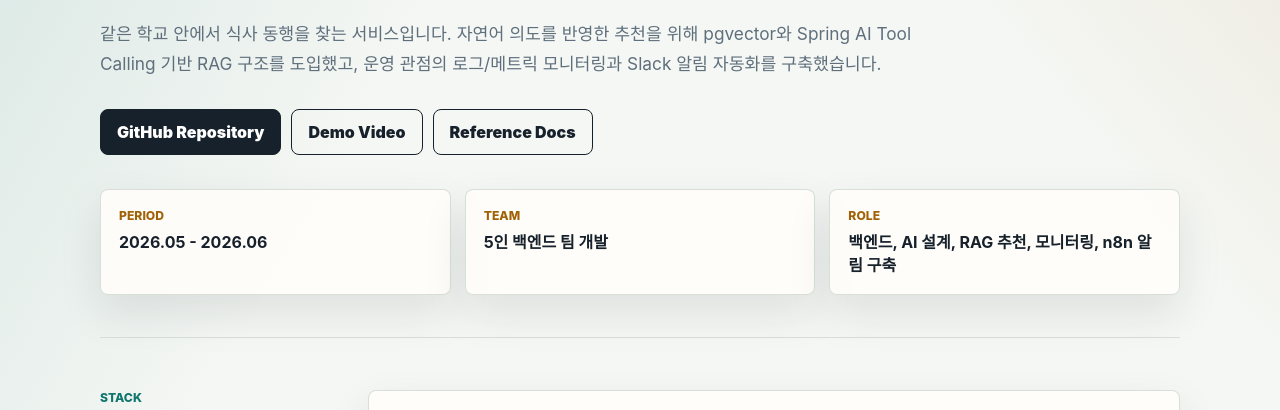
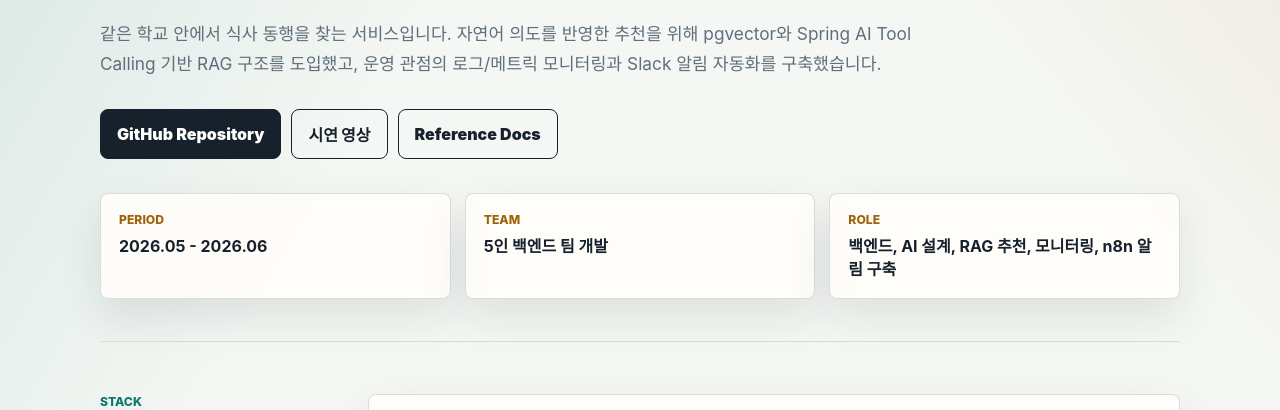
Before and after one commit to godchm/godchm.github.io, an Astro site: page /projects/hankkipot in a window 1280 px wide. Shown: the part 322-732 px from the top of the page. Built offline with nearby package versions, Linux system fonts and the light colour scheme; Astro itself is replaced by a stand-in of ours.

Commit message:
이력서 8차

```diff
--- a/src/pages/projects/[slug].astro
+++ b/src/pages/projects/[slug].astro
@@ -31,7 +31,7 @@ const { project } = Astro.props;
         <p class="summary">{project.summary}</p>
         <div class="hero-actions" aria-label="프로젝트 외부 링크">
           <a class="primary-action" href={project.github}>GitHub Repository</a>
-          {project.demo && <a href={project.demo.url}>Demo Video</a>}
+          {project.demo && <a href={project.demo.url}>시연 영상</a>}
           {project.docs?.[0] && <a href={project.docs[0].url}>Reference Docs</a>}
         </div>
         <div class="meta">
```
